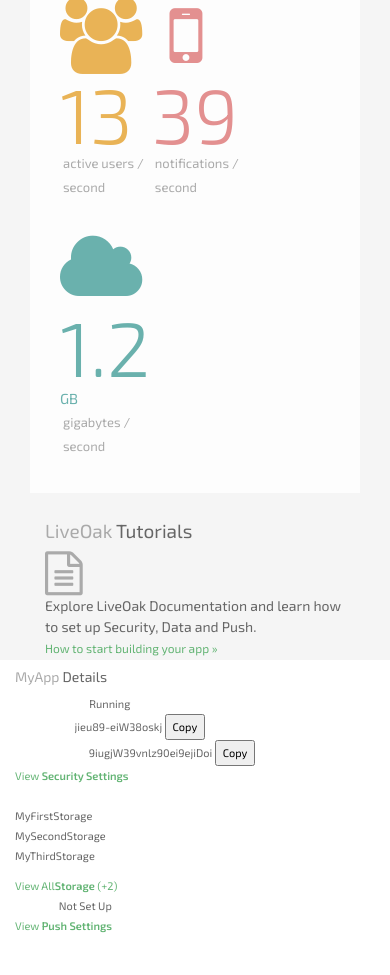
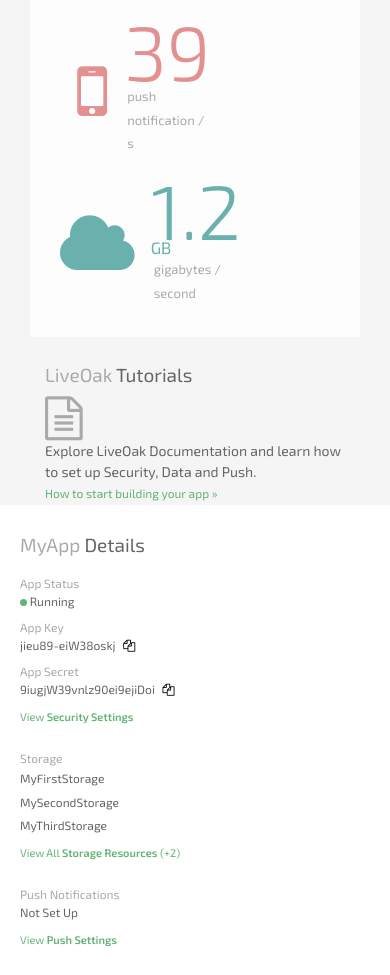
Before and after one commit to vrockai/liveoak-client, a plain HTML site: page index.html in a window 390 px wide. Shown: the part 1010-1985 px from the top of the page. Before the commit the page ends 1946 px from the top, so only its background shows below. Drawn offline with nearby package versions, Linux system fonts and the light colour scheme.

Commit message:
First complete implementation of the dashboard.
Refinements to be done:
- Responsive support
- Resize stats size according to the screen
- Update icons?

```diff
--- a/css/console.less
+++ b/css/console.less
@@ -35,6 +35,8 @@
     font-size: 12px;
     margin-top: 0;
     padding: 5px 0 4px;
+
+    li + li {margin-top: 1px;}
 
     li.separator {
 	    border-top: 1px solid #E5E5E5;
@@ -96,6 +98,18 @@
 
 .btn-default:active {
 	font-weight: normal;
+}
+
+button.icon {
+	padding: 0;
+	background-image: 0;
+	border: none;
+	background-color: transparent;
+
+	span {
+		text-indent: -999999px;
+		display: inline-block;
+	}
 }
 
 
@@ -229,44 +243,56 @@
 	}
 }
 
+aside.col-md-2 {
+	padding: 0;
+}
+
 aside {
 
-/*
+	.dropdown {
+		margin-top: 10px;
+	}
+
 	.dropdown-toggle {
+		display: block;
 		font-size: 13px;
+		line-height: 1em;
 		font-weight: bold;
-		min-width: 150px;
-		padding: 12px 15px 15px 20px;
-		line-height: 13px;
-		color: @dark;
-		background-color: #e1e1e1;
-		border-color: #cdcdc5;
+		padding: 10px 10px 12px 20px;
+		color: @gray;
+		background-color: #404040;
+		border-color: #525252;
 		border-style: solid;
-		border-left-width: 1px;
-		border-right-width: 1px;
+		border-top-width: 1px;
+		border-bottom-width: 1px;
+		text-align: center;
 
 		&:hover,
 		&:focus,
 		&:active {
-			background-color: #d8d8d8;
+			background-color: #464646;
+			text-decoration: none;
 		}
 
 		.caret {
 			float: right;
-			margin-top: 7px;
+			margin-top: 3px;
 		}
 	}
-*/
 
 	.dropdown-menu {
 		margin-top: 1px;
 		width: 100%;
+		text-align: center;
 	}
 
+	.side-nav li {
+		text-align: center;
+		margin-top: 36px;
 
-	li {
-		text-align: center;
-		margin-top: 40px;
+		&:first-child {
+			margin-top: 32px;
+		}
 
 		&.active a {
 			color: #fff;
@@ -277,7 +303,8 @@
 			color: #a2a2a1;
 			font-weight: bold;
 
-			&:hover {
+			&:hover,
+			&:focus {
 				color: #fff;
 				text-decoration: none;
 			}
@@ -309,7 +336,7 @@
 }
 
 .breadcrumb {
-    margin: 15px 0;
+    margin: 9px 0;
 
     > li + li:before {
 	    color: @gray;
@@ -344,19 +371,22 @@
 	.box-content {
 		background-color: #fdfdfd;
 		width: 100%;
-		padding: 20px 30px 32px;
+		padding: 36px 30px 32px;
 
 		> div {
-			width: 33.1%;
+			width: 33.333333%;
 			text-align: center;
-			display: inline-block;
+			float: left;
 			font-size: 0.6em;
 			margin-top: 30px;
+			display: table;
+
 
 			&.highlight {
 				width: 100%;
 				margin-top: 0;
 				font-size: 1em;
+				float: none;
 
 				.text {
 					font-size: 16px;
@@ -365,25 +395,28 @@
 			}
 
 			i {
-				font-size: 11.63636363636364em;
-				margin-right: 0.2734375em;
-				display: inline-block;
+				font-size: 10.54545454545455em;
+				padding-right: 0.2734375em;
+				display: table-cell;
+				text-align: right;
+				vertical-align: middle;
 			}
 
 			div {
-				display: inline-block;
 				text-align: left;
 				vertical-align: bottom;
+				display: table-cell;
 
 				em {
 					font-size: 11.63636363636364em;
 					font-weight: 300;
-					line-height: 1em;
+					line-height: 0.6em;
 					margin-bottom: -0.078125em;
 				}
 
 				.measure {
-					font-size: 2.2em;
+					font-size: 2.5em;
+					line-height: 0.5em;
 				}
 
 				.text {
@@ -400,14 +433,27 @@
 
 			&.users {
 				color: #e9b356;
+
+				i {
+					font-size: 9.84848484848485em;
+				}
 			}
 
 			&.push {
 				color: #e39090;
+
+				i {
+					padding-right: 0.24691358024691em;
+					padding-left: 0.24691358024691em;
+				}
 			}
 
 			&.storage {
 				color: #6ab1ad;
+
+				i {
+					padding-right: 0.23188405797101em;
+				}
 			}
 
 		}
@@ -440,3 +486,63 @@
 		font-size: 12px;
 	}
 }
+
+.info-area {
+
+	padding: 0 20px;
+
+	h3 {
+		margin-top: 30px;
+		margin-bottom: 22px;
+	}
+
+	.details > div {
+		margin-bottom: 25px;
+
+		div {
+			margin-top: 8px;
+			font-size: 12px;
+
+			&:first-child {
+				margin-top: 0;
+			}
+		}
+
+		.label {
+			color: @gray;
+			font-weight: normal;
+			padding: 0;
+			display: block;
+			text-align: left;
+		}
+
+		.field {
+			display: inline-block;
+			margin-top: 2px;
+		}
+
+		.field + button {
+			padding-left: 5px;
+		}
+
+		.circle {
+			border-radius: 50%;
+			width: 7px;
+			height: 7px;
+			background-color: @link;
+			display: inline-block;
+		}
+
+		> a {
+			display: inline-block;
+			margin-top: 6px;
+		}
+
+		ul {
+			margin-top: 2px;
+			margin-bottom: 0;
+		}
+
+	}
+
+}
--- a/index.html
+++ b/index.html
@@ -69,27 +69,19 @@
 	            	<li class="active">
 	            		<a href="#">Applications</a>
 	            	</li>
-<!--
-	            <div class="pull-right">
-	                <a href="#" class="btn btn-primary">New App</a>
-	            </div>
--->
 		        </ul>
 		    </div>
 		</header>
 
 		<aside class="bs-sidebar col-md-2 clearfix">
-		   	<!--
-<div class="dropdown">
+		   	<div class="dropdown">
                 <a data-toggle="dropdown" class="dropdown-toggle" href="#">My App<b class="caret"></b></a>
                 <ul class="dropdown-menu">
                     <li class="active"><a href="#">MyApp</a></li>
                     <li><a href="#">OtherApp</a></li>
                 </ul>
             </div>
--->
-
-			<ul>
+			<ul class="side-nav">
 				<li class="active dashboard"><a href="#"><i class="fa fa-tachometer fa-3x"></i>Dashboard</a></li>
 				<li class="security"><a href="#"><i class="fa fa-lock fa-3x"></i>Security</a></li>
 				<li class="storage"><a href="#"><i class="fa fa-cloud fa-3x"></i>Storage</a></li>
@@ -127,7 +119,7 @@
 							</div>
 	-->
 						</div>
-						<div class="box-content">
+						<div class="box-content clearfix">
 							<div class="api highlight">
 								<i class="fa fa-refresh"></i>
 								<div>
@@ -146,7 +138,7 @@
 								<i class="fa fa-mobile"></i>
 								<div>
 									<em>39</em>
-									<span class="text">notifications / second</span>
+									<span class="text">push notification / s</span>
 								</div>
 							</div>
 							<div class="storage">
@@ -173,38 +165,38 @@
 
 			<div class="info-area col-md-2">
 				<section class="details">
-					<h4><span>MyApp</span> Details </h4>
+					<h3><span>MyApp</span> Details</h3>
 					<div class="security">
 						<div>
-							<span class="label">App Status:</span>
-							<span class="field running">Running</span>
+							<span class="label">App Status</span>
+							<span class="field"><i class="circle"></i> Running</span>
 						</div>
 						<div>
-							<span class="label">App Key:</span>
+							<span class="label">App Key</span>
 							<span class="field">jieu89-eiW38oskj</span>
-							<button class="icon copy" title="Copy">Copy</button>
+							<button class="icon" data-toggle="tooltip" data-placement="bottom" data-original-title="Copy"><i class="fa fa-copy"></i><span>Copy</span></button>
 						</div>
 						<div>
-							<span class="label">App Secret:</span>
+							<span class="label">App Secret</span>
 							<span class="field">9iugjW39vnlz90ei9ejiDoi</span>
-							<button class="icon copy" title="Copy">Copy</button>
+							<button class="icon" data-toggle="tooltip" data-placement="bottom" data-original-title="Copy"><i class="fa fa-copy"></i><span>Copy</span></button>
 						</div>
 						<a href="#">View <strong>Security Settings</strong></a>
 					</div>
 					<div class="storage">
 						<div>
-							<span class="label">Storage:</span>
+							<span class="label">Storage</span>
 							<ul>
 								<li><span class="field">MyFirstStorage</span></li>
 								<li><span class="field">MySecondStorage</span></li>
 								<li><span class="field">MyThirdStorage</span></li>
 							</ul>
 						</div>
-						<a href="#">View All<strong>Storage</strong> (+2)</a>
+						<a href="#">View All <strong>Storage Resources</strong> (+2)</a>
 					</div>
 					<div class="security">
 						<div>
-							<span class="label">Push:</span>
+							<span class="label">Push Notifications</span>
 							<span class="field">Not Set Up</span>
 						</div>
 						<a href="#">View <strong>Push Settings</strong></a>
@@ -215,5 +207,5 @@
 
 		<script src="https://code.jquery.com/jquery.js"></script>
 	    <script src="js/bootstrap.min.js"></script>
-	</body>
+		<script>$('body').tooltip({selector: "[data-toggle=tooltip]",container: "body"});</script>	</body>
 </html>
```
Also changed, not shown: css/console.css.
